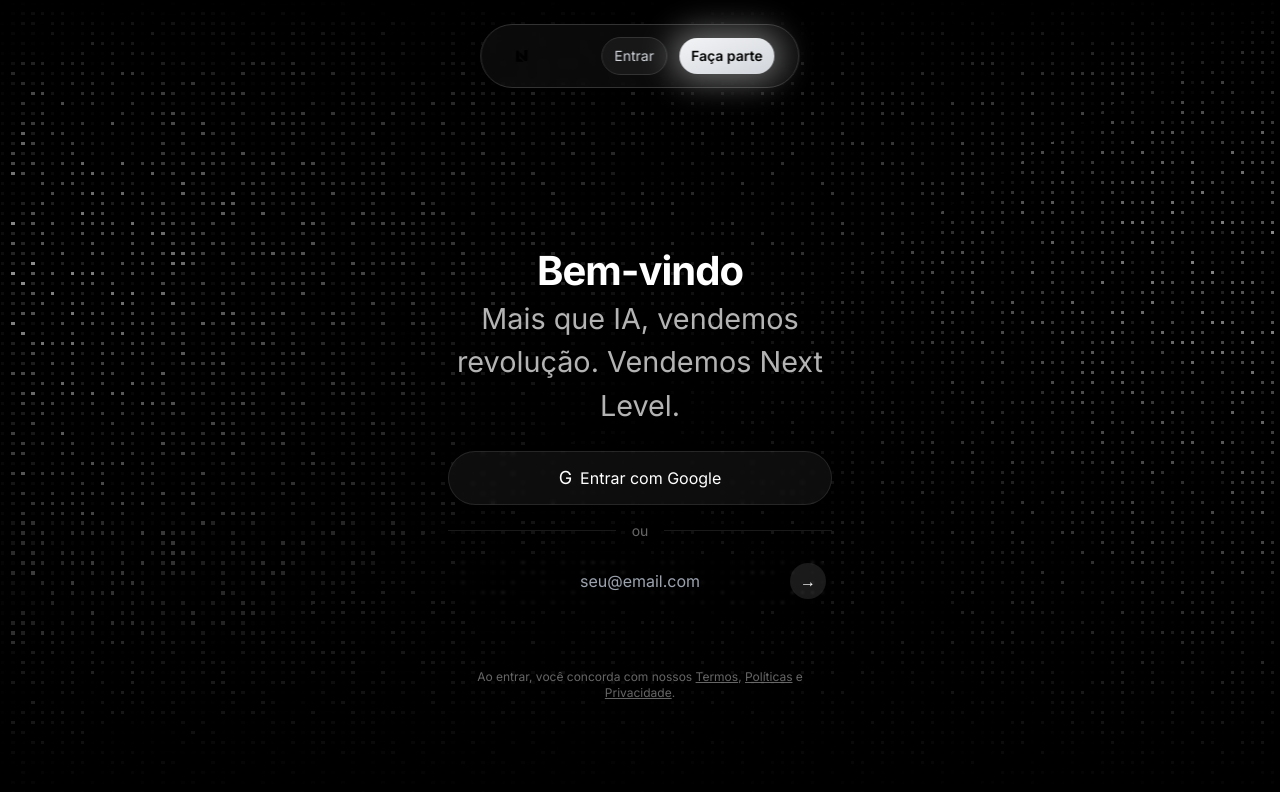
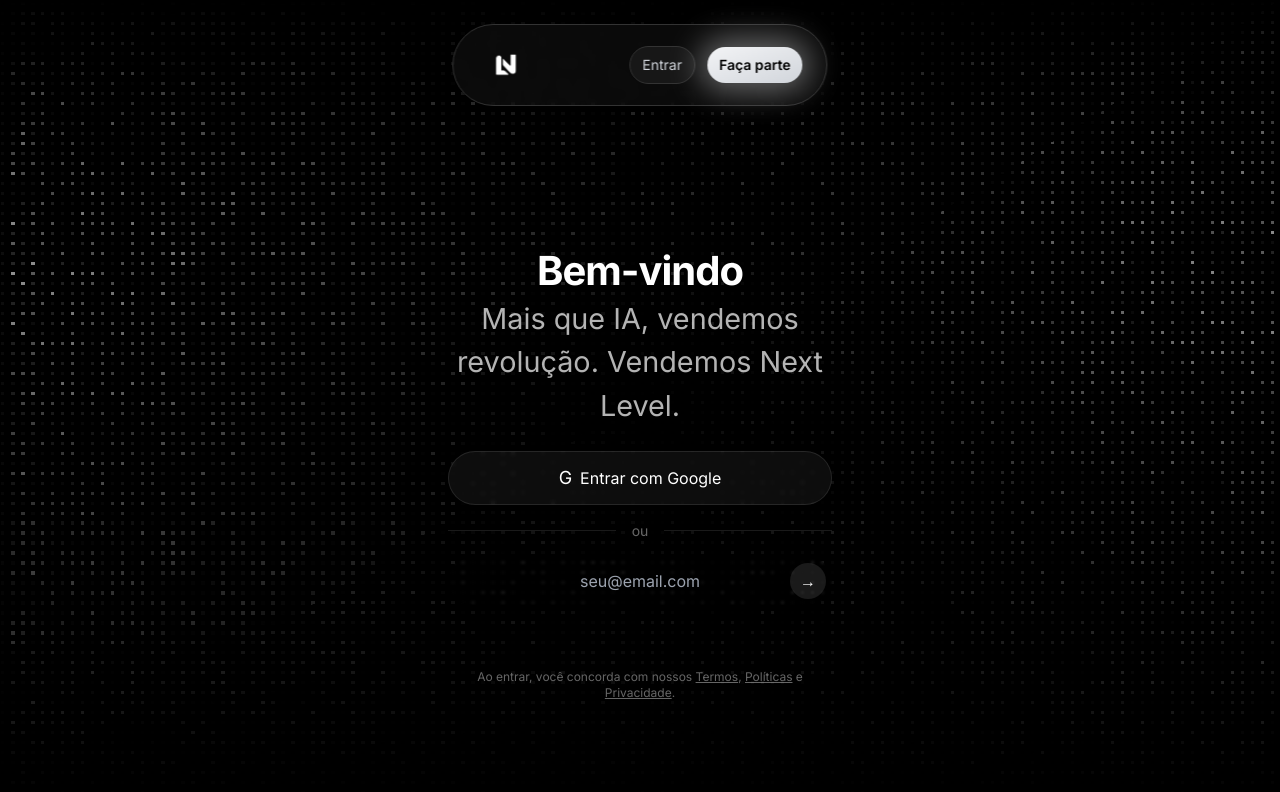
Before and after one commit to Digitalnextlvl/next-level-sistema1, a React (Vite) app: page /landing in a window 1280 px wide. Shown: the top 792 px of the page. Built offline with nearby package versions, Linux system fonts and the light colour scheme.

Commit message:
Fix: Improve header logo
Update header to increase logo size, change to white color, and add spacing between logo and buttons.

```diff
--- a/src/components/ui/sign-in-flow.tsx
+++ b/src/components/ui/sign-in-flow.tsx
@@ -402,11 +402,11 @@ function MiniNavbar() {
   }, [isOpen]);
 
   const logoElement = (
-    <div className="relative w-8 h-8 flex items-center justify-center">
+    <div className="relative w-14 h-14 flex items-center justify-center">
       <img
         src="/lovable-uploads/7e8b53a0-9cce-4a4b-850d-4128f5caff57.png"
         alt="Logo"
-        className="w-full h-full object-contain"
+        className="w-full h-full object-contain filter brightness-0 invert"
       />
     </div>
   );
@@ -444,7 +444,7 @@ function MiniNavbar() {
                        w-[calc(100%-2rem)] sm:w-auto
                        transition-[border-radius] duration-0 ease-in-out`}>
 
-      <div className="flex items-center justify-between w-full gap-x-12 sm:gap-x-16">
+      <div className="flex items-center justify-between w-full gap-x-20 sm:gap-x-24">
         <div className="flex items-center">
            {logoElement}
         </div>
```
